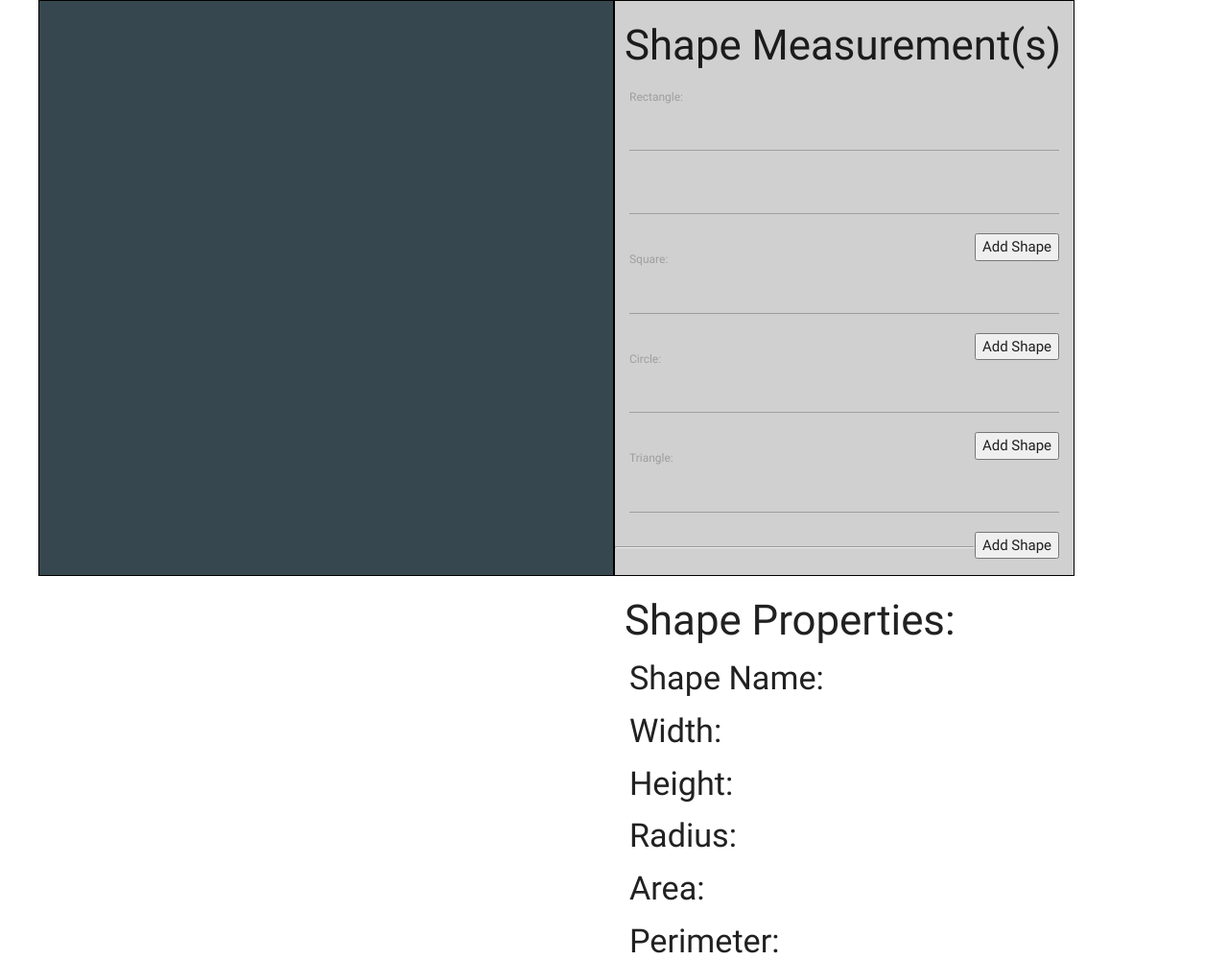
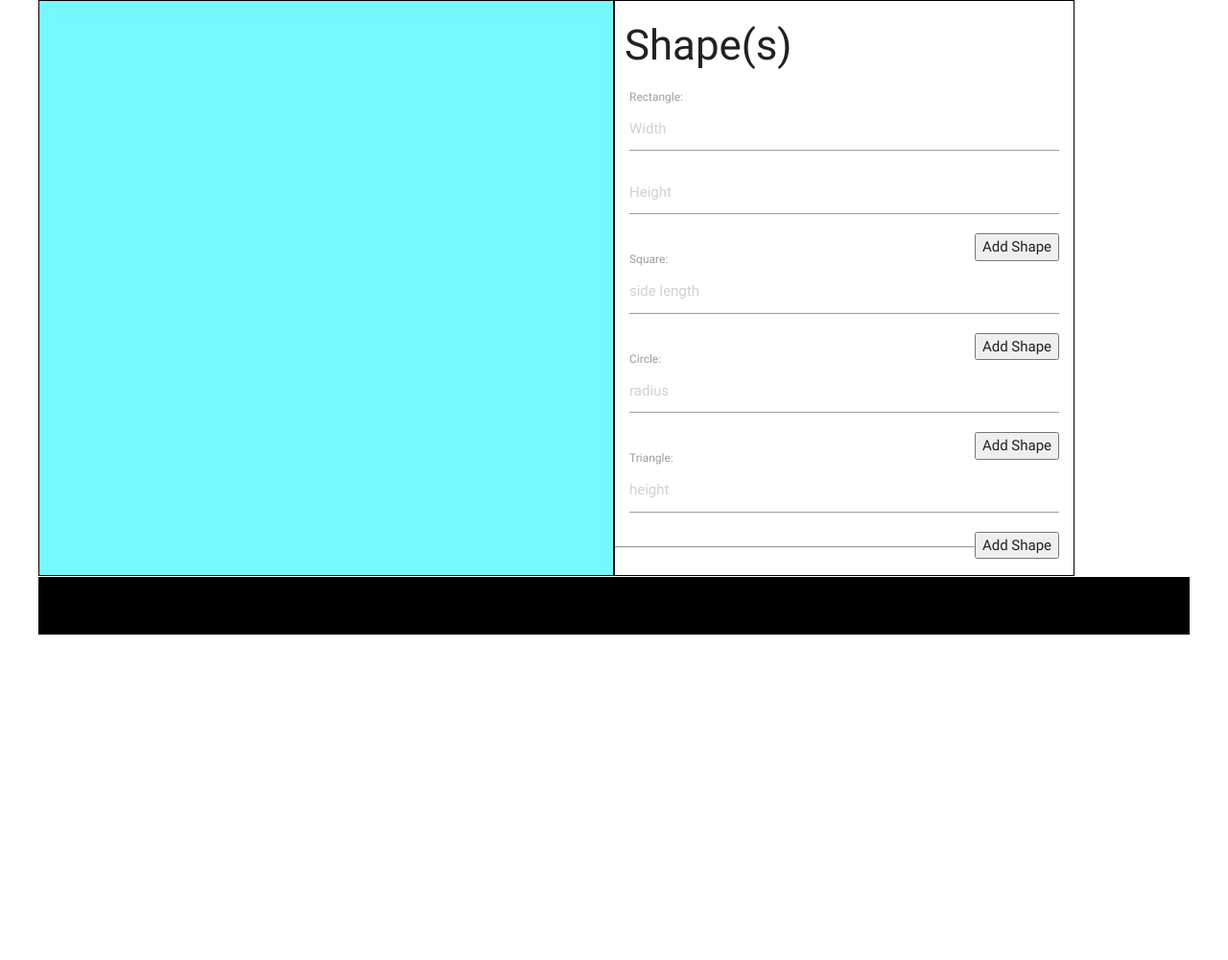
Before and after one commit to jmuhamm5/Shape-Up-Lab, a website: page index.html in a window 1280 px wide. Shown: the whole page at 96% size. After the commit the page ends 800 px from the top, so only its background shows below. Drawn offline with nearby package versions, Linux system fonts and the light colour scheme.

Commit message:
New Commit

```diff
--- a/index.html
+++ b/index.html
@@ -16,7 +16,7 @@
     <div class='pg-wrapper'>
         <div class='containr'>
             <div id=leftBar>
-            <h3>Shape Measurement(s)</h3>
+            <h3>Shape(s)</h3>
                 <div class='control'>
                     <label for="rectangle">Rectangle: </label>
                     <input type="number" id="rectangleW" placeholder="Width">
@@ -37,11 +37,11 @@
                     <label for="triangle">Triangle: </label>
                     <input type="number" id="triangle" placeholder="height">
                     <button id='tri'>Add Shape</button>
-                    <script src="script.js"></script>
                 </div>
                 <hr>
                 <br>
-                <h3>Shape Properties: </h3>
+
+                <!-- <h3>Shape Properties: </h3>
                 <div class='control'>
                     <h4>Shape Name: <span id="name"></span></h4>
                 </div>
@@ -59,10 +59,11 @@
                 </div>
                 <div class='control'>
                     <h4>Perimeter: <span id="peri"></span></h4>
-                </div>
+                </div> -->
+
             </div>
-            <div id="pad">
-            </div>
+            <div id="pad"></div>
+            <div id="info-container"></div>
         </div>
     </div>
 
--- a/sass/main.scss
+++ b/sass/main.scss
@@ -9,7 +9,7 @@ button{
 }
 .circle{
     @include roundedCorners();
-    background-color: purple;
+    background-color: #E5FFF0;
 }
 .control{
     display: block;
@@ -31,7 +31,7 @@ label{
     height: 600px;
     border: 1px solid black;
     display: inline-block;
-    background-color: #D0D0D0;
+    background-color: #fff;
 }
 #pad{
     position: relative;
@@ -39,7 +39,7 @@ label{
     height: 600px;
     border: 1px solid black;
     float: left;
-    background-color: #37474F;
+    background-color: #76F8FF;
 }
 .pg-wrapper{
     display: block;
@@ -58,11 +58,17 @@ span{
 	width: 0;
 	height: 0;
 	border-bottom-style: solid;
-    border-bottom-color: yellow;
+  border-bottom-color: yellow;
 	border-right-style: solid;
-    border-right-color: transparent;
+  border-right-color: transparent;
 }
 
+#info-container {
+    clear: both;
+    background-color: black;
+    color: white;
+    padding: 2em;
+}
 
 
 
```
Also changed, not shown: css/style.css, 1 other file.
